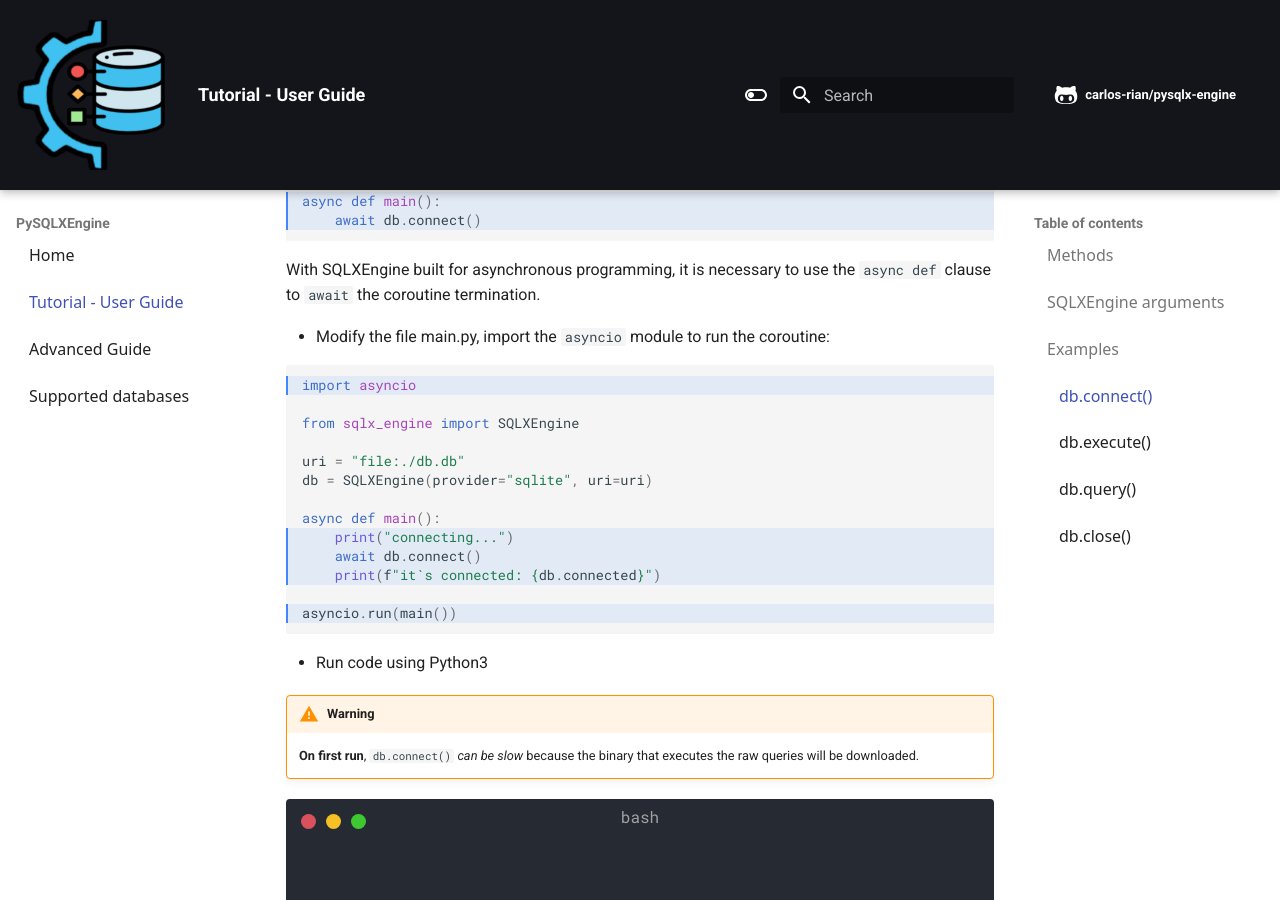
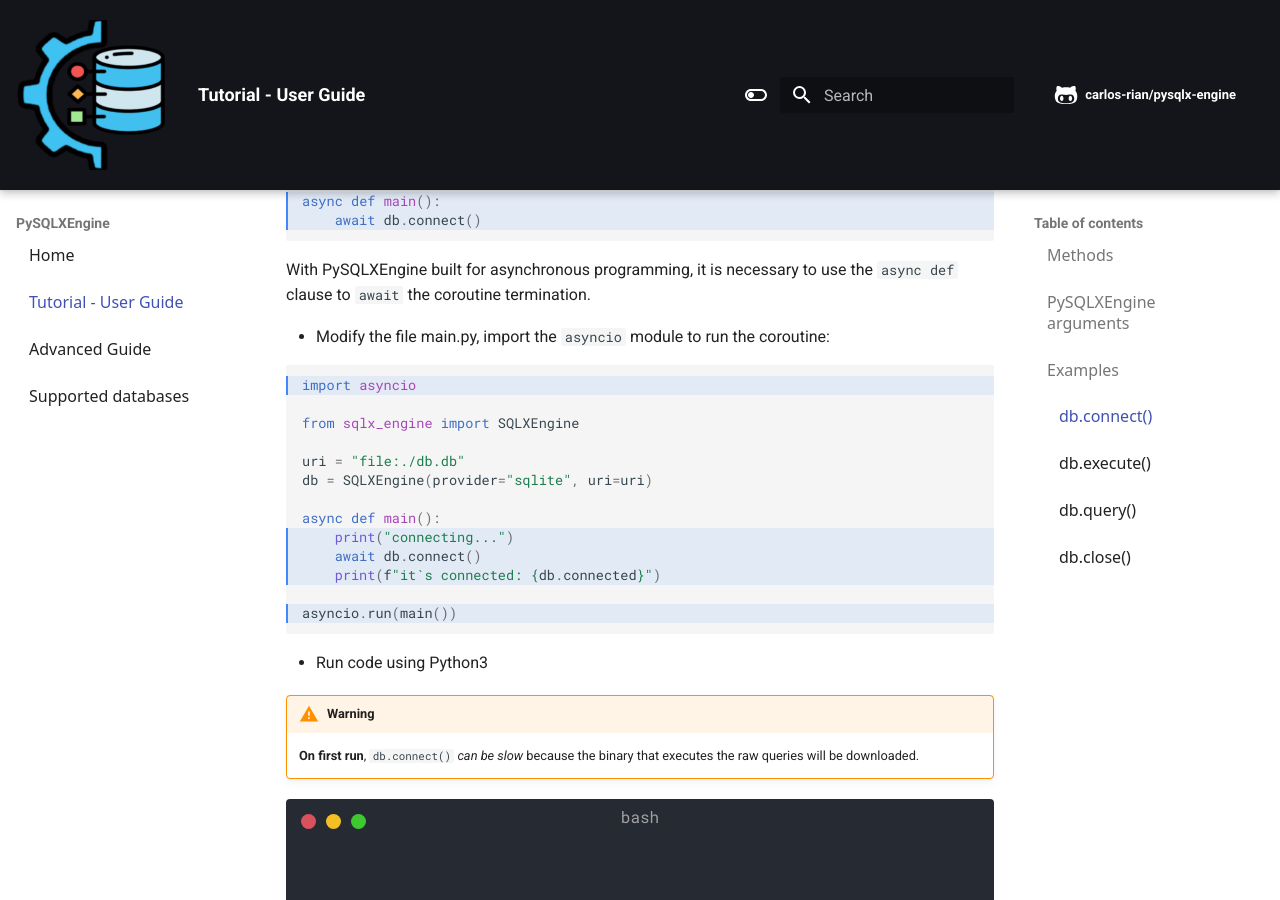
Before and after one commit to carlos-rian/pysqlx-engine, an MkDocs documentation site: the page built from docs/tutorial.md, in a window 1280 px wide and 900 px high, scrolled down 2054 px. Built offline with MkDocs 1.6.1 and Material for MkDocs 9.7.7, drawn with Linux system fonts in a browser that asks for light colours; comment, search, counter and statistics services are not loaded; some of the changed text lies outside the part shown.

Commit message:
docs: update advanced.md, docs/index.md, support.md and tutorial.md

````diff
--- a/docs/tutorial.md
+++ b/docs/tutorial.md
@@ -10,7 +10,7 @@
 * `.execute()` to return a count of affected rows (for example, after an UPDATE or DELETE)
 * `.close()` disconnected from db
 
-## SQLXEngine arguments
+## PySQLXEngine arguments
 
 ---
 
@@ -103,7 +103,7 @@
 
 ```
 
-With SQLXEngine built for asynchronous programming, it is necessary to use the `async def` clause to `await` the coroutine termination.
+With PySQLXEngine built for asynchronous programming, it is necessary to use the `async def` clause to `await` the coroutine termination.
 
 
 * Modify the file main.py, import the `asyncio` module to run the coroutine:
````
Also changed, not shown: docs/advanced.md (+2 -2 lines), docs/index.md (+1 -1 lines), docs/support.md (+10 -10 lines).
